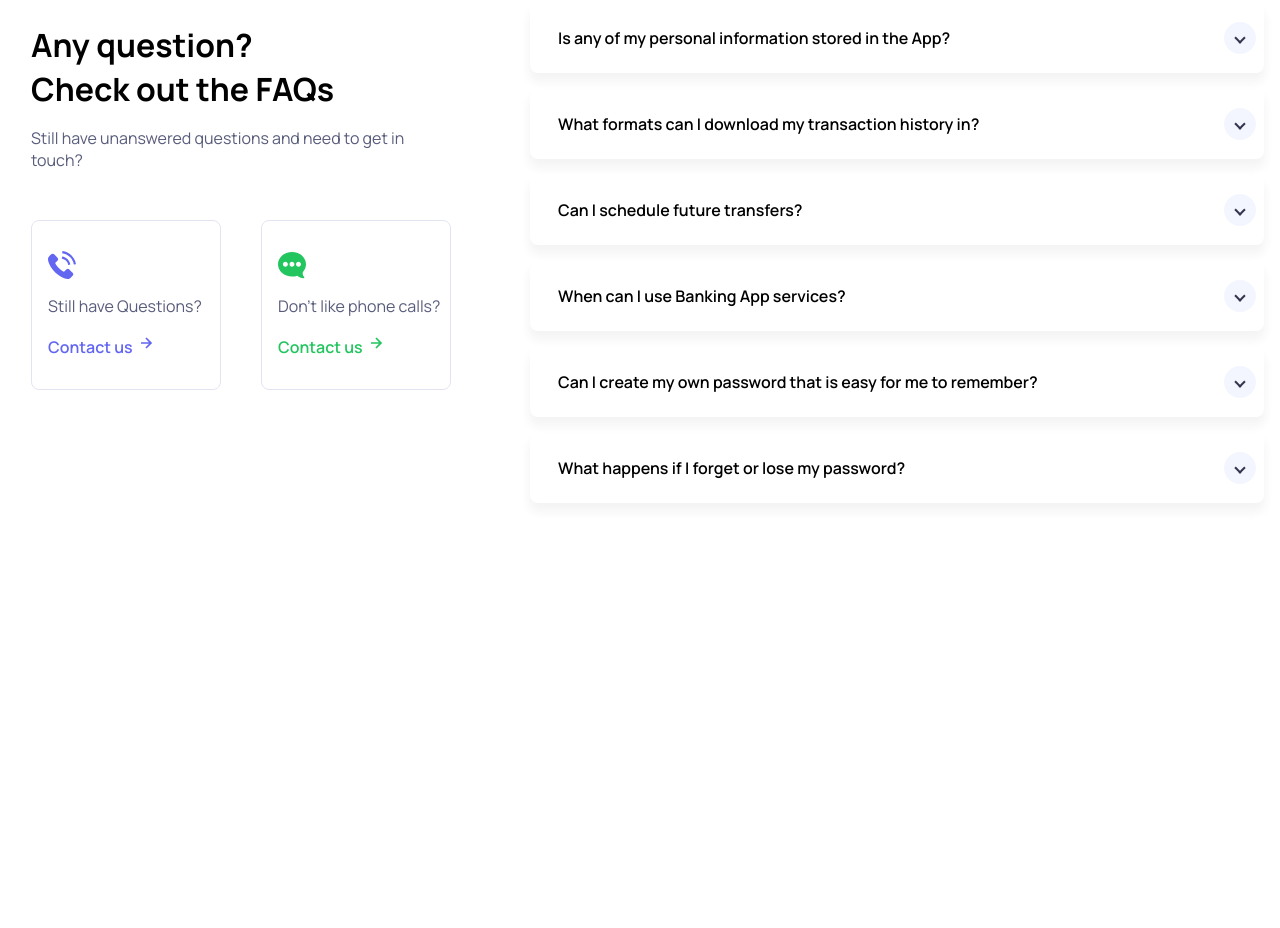
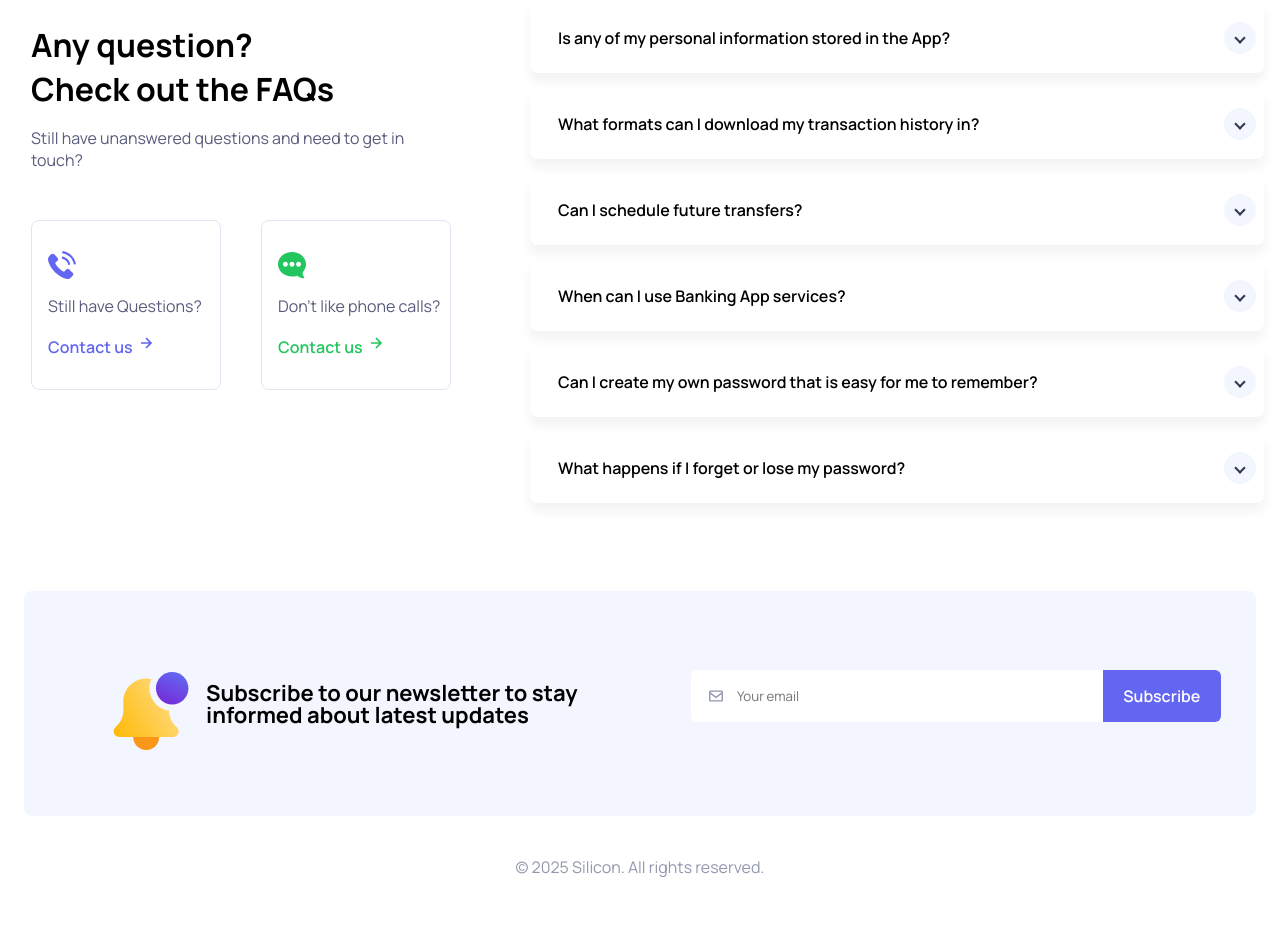
Before and after one commit to emillarsson99-m0wgli/siliconInc, a plain HTML site: page index.html in a window 1280 px wide. Shown: the part 4428-5356 px from the top of the page. Before the commit the page ends 5011 px from the top, so only its background shows below. Drawn offline with Linux system fonts and the light colour scheme.

Commit message:
Added newsletter and footer

```diff
--- a/index.html
+++ b/index.html
@@ -457,5 +457,40 @@
         </div>
 
     </section>
+
+
+    <!-- Newsletter section -->
+
+
+    <section class="newsletter">
+        <div class="newsletter-box">
+
+            <div class="newsletter-header-tablet">
+                <img src="icons/newslettericon.svg" alt="newsletter icon" class="newsletter-icon">
+                <h2 class="newsletter-title">Subscribe to our newsletter</h2>
+            </div>
+            <div class="newsletter-header-desktop">
+                <img src="icons/newslettericon.svg" alt="newsletter icon" class="newsletter-icon">
+                <h2 class="newsletter-title">Subscribe to our newsletter to stay informed about latest updates</h2>
+            </div>
+
+
+            <form action="/subscribe" method="post" class="email">
+                <div class="email-container">
+                    <img src="Icons/mail-icon.svg" alt="" class="email-icon" aria-hidden="true">
+                    <label for="email" class="email-hidden"></label>
+                    <input type="email" name="email" class="email-box" placeholder="Your email">
+                </div>
+                <button class="newsletter-button">Subscribe</button>
+            </form>
+
+        </div>
+    </section>
+
+
+
+    <footer class="footer">
+        <p id="footer-text">© 2025 Silicon. All rights reserved. </p>
+    </footer>
 </body>
 </html>
--- a/main.css
+++ b/main.css
@@ -1544,3 +1544,189 @@ button{
         display: none;
    }
 }
+
+
+
+.newsletter{
+    display: flex;
+    justify-content: center;
+    width: 100%;
+    max-width: 1320px;
+    margin-left: auto;
+    margin-right: auto;
+    padding-left: 1rem;
+    padding-right: 1rem;
+
+    .newsletter-box{
+        max-width: 1320px;
+        width: 100%;
+        margin: .5rem .5rem;
+        padding: 2rem;
+        border-radius:  8px;
+        background-color: var(--newsletter-box);
+    }
+    .newsletter-header-tablet{
+        display: flex;
+        align-items: center;
+        justify-content: center;
+        margin-bottom: 2rem;
+        gap: 1rem;
+    }
+    .newsletter-header-desktop {
+        display: flex;
+        align-items: center;
+        justify-content: center;
+        margin-bottom: 2rem;
+        gap: 1rem;
+    }
+    .newsletter-icon{
+        width: 78px;
+        height: 93px;
+        flex-shrink: 0;
+    }
+
+    .newsletter-title{
+        font-size: 22px;
+        margin: 0;
+        text-align: left;
+    }
+
+    .newsletter-button{
+        border-bottom-left-radius: 0;
+        border-top-left-radius: 0;
+        height: 52px;
+        width: 150px;
+        color: var(--email-subscribe);
+        font-size: 16px;
+        font-weight: 600;
+    }
+
+    .email{
+        display: flex;
+        background-color: var(--email-box);
+        border-radius: 6px;
+    }
+
+    .email-container{
+        display: flex;
+        justify-content: flex-start;
+        align-items: center;
+        gap: 5px;
+        height: 52px;
+        width: 100%;
+        max-width: 530px;
+        border-radius: 6px;
+        border: var(--email-input-border);
+        border-top-right-radius: 0;
+        border-bottom-right-radius: 0;
+        padding-left: 1rem;
+    }
+
+    .email-box{
+        background-color: var(--email-box);
+        border: none;
+        outline: 0;
+        color: black;
+    }
+    .email-icon{
+        height: 18px;
+        width: 18px;
+        flex-shrink: 0;
+        display: flex;
+    }
+
+    .newsletter-header-desktop {
+        display: none;
+    }
+
+    @media (width >= 768px) {
+
+        .newsletter-box {
+            display: flex;
+            flex-direction: row;
+            justify-content: center;
+            align-items: center;
+            gap: 2rem;
+            height: 225px;
+
+        }
+        .newsletter-header {
+            display: flex;
+            align-items: center;
+            gap: 1rem;
+            flex-shrink: 0;
+            margin: 0;
+        }
+        .email {
+            max-width: 320px;
+            width: 100%;
+            max-height: 55px;
+        }
+
+        .newsletter-title {
+            max-width: 200px;
+            line-height: 1;
+        }
+        .email-container {
+            display: flex;
+            align-items: center;
+
+
+
+        }
+        .email-icon {
+            display: flex;
+            align-items: center;
+        }
+
+        .newsletter-header-desktop {
+            display: none;
+        }
+    }
+    @media (width >= 1200px) {
+        .newsletter-header-tablet {
+            display: none;
+        }
+        .newsletter-header-desktop {
+            display: flex;
+            align-items: center;
+            gap: 1rem;
+            max-width: 600px;
+            width: 100%;
+            flex-shrink: 0;
+            margin: 0;
+        }
+        .newsletter-title {
+            max-width: 400px;
+            width: 100%;
+        }
+        .email {
+            max-width: 530px;
+            width: 100%;
+        }
+
+        .email-box {
+            max-width: 350px;
+            width: 100%;
+        }
+    }
+}
+
+
+
+footer{
+    display: flex;
+    justify-content: center;
+    width: 100%;
+    max-width: 1320px;
+    margin-left: auto;
+    margin-right: auto;
+    padding-left: 1rem;
+    padding-right: 1rem;
+    padding-top: 1rem;
+
+    #footer-text{
+        color: var(--footer-text);
+        margin-bottom: 50px;
+    }
+}
```
